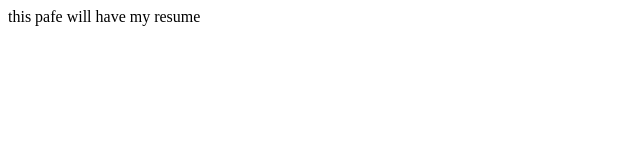
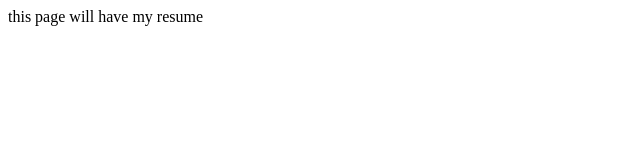
Before and after one commit to PavanSETTEM-003/PavanSETTEM-003.github.io, a plain HTML site: page index.html in a window 1280 px wide. Shown: the full height of the page, 0-640 px from the left. Drawn offline with Linux system fonts and the light colour scheme.

Commit message:
Update index.html

```diff
--- a/index.html
+++ b/index.html
@@ -4,6 +4,6 @@
     <title> Pavan Kumar Settem Resume</title>
 </head>
 <body>
-    this pafe will have my resume
+    this page will have my resume
 </body>
 </html>
```
